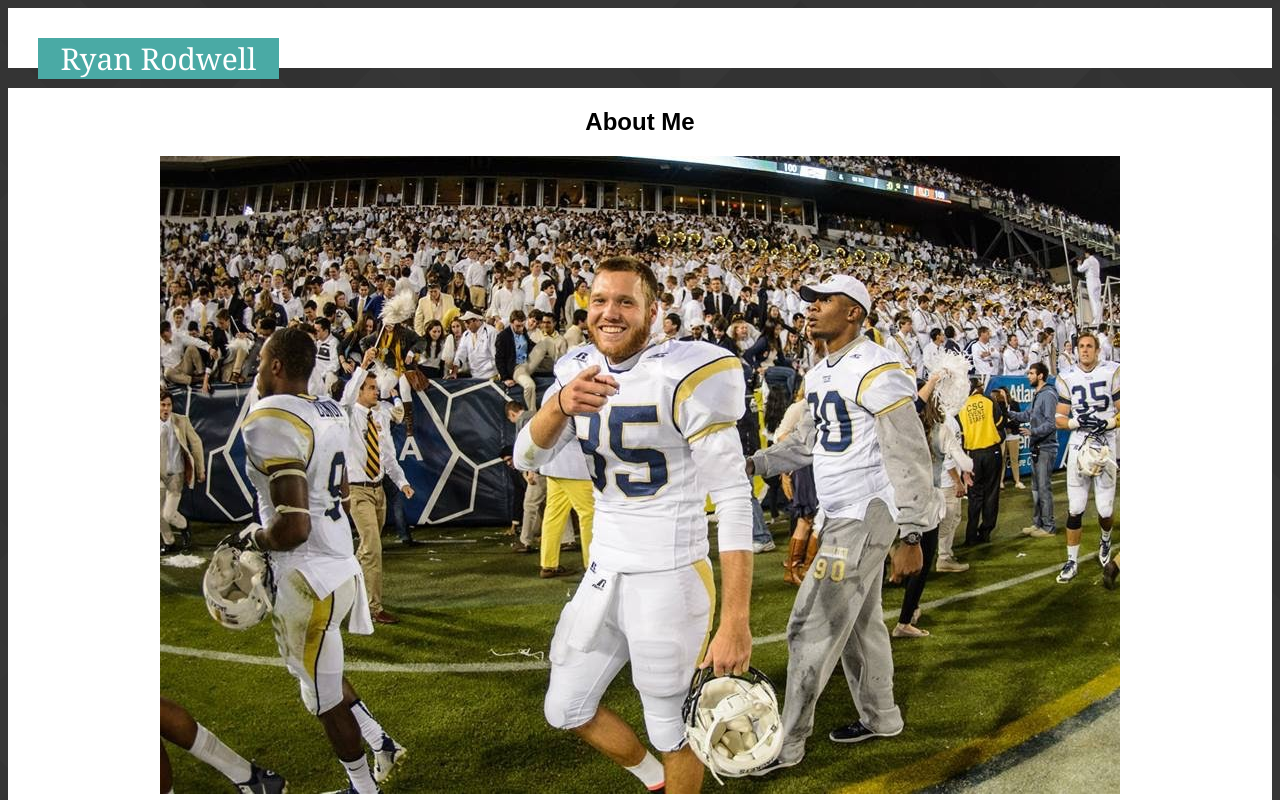
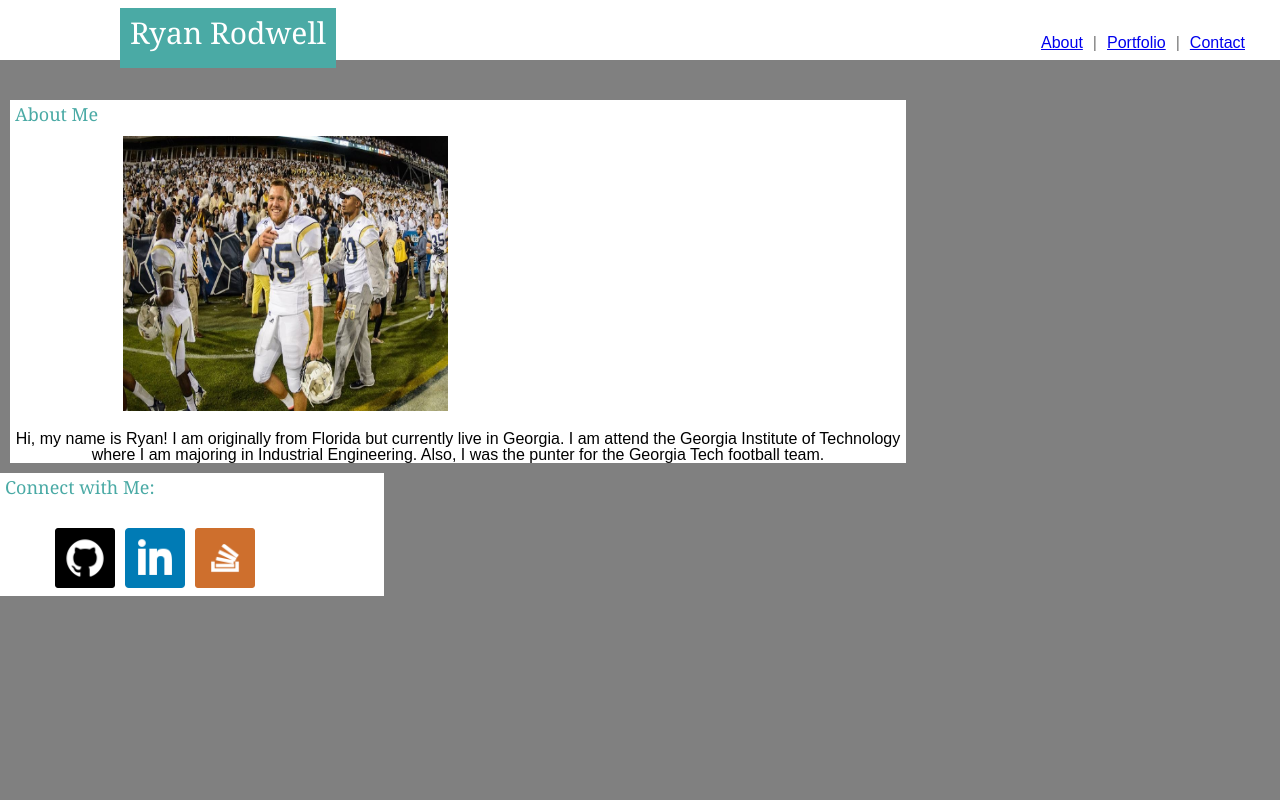
Before and after one commit to rrodwell/Basic-Portfolio, a plain HTML site: page index.html in a window 1280 px wide. Shown: the top 800 px of the page. Drawn offline with Linux system fonts and the light colour scheme.

Commit message:
updating CSS layout

```diff
--- a/assets/css/style.css
+++ b/assets/css/style.css
@@ -5,36 +5,94 @@
 
 body{
 	font-family: 'Arial', 'Helvetica Neue', Helvetica, sans-serif;
-	background-image: url('/assets/images/background.png');
-    background-repeat: repeat-x;
-    background-position: right top;
+	background: grey;
 }
 
 header{
-  margin-bottom: 10px;
+  margin-bottom: 30px;
   padding: 30px;
-  color: ##777777;
+  color: #777777;
   background: #ffffff;
   font-family: 'Georgia', Times, "Times New Roman", serif;
 }
+
+#nav{
+	float: right;
+ 	left: 120px;
+ 	padding: 0px;
+ 	color: #777777;
+ 	font-family: 'Arial', 'Helvetica Neue', Helvetica, sans-serif;
+}
+
 
 div{
 	background: #ffffff;
 	border-color: #dddddd;
 	border-width: 10px;
 }
+#mainimage{
+	position: relative;
+	float:left;
+	margin: 20px;
+}
 
  .logo{
- 	float: left;
- 	width: 20%;
+ 	position: absolute;
+ 	top: 8px;
+ 	left: 120px;
+ 	margin: 0 auto;
+ 	padding: 10px;
+ 	width: auto;
+ 	height: 60px;
+ 	text-align: center;
  	font-size: 30px;
  	color: white;
  	background: #4aaaa5;
  }
 
- .aboutme{
-	float:left;
- }
+h2{
+	float: left;
+	font-size: 18px;
+	left: 120px;
+ 	margin: 0 auto;
+	color: #4aaaa5;
+	padding: 5px;
+	font-family: 'Georgia', Times, "Times New Roman", serif;
+}
+section{
+	background: #ffffff;
+	border-color: #dddddd;
+	border-width: 10px;
+}
+#aboutme{
+	float: left;
+	width: 70%;
+	margin: 10px;
+
+}
+
+#connect{
+	float: left;
+	text-align: center;
+	width: 30%;
+}
+
+p{
+	float: left;
+}
+
+ul{
+    list-style-type: none;
+    margin: 0;
+    padding: 50px;
+
+}
+
+li{
+	float: left;
+    display: inline;
+    padding: 5px;
+}
 
  nav{
 	margin-bottom: 20px;
--- a/index.html
+++ b/index.html
@@ -3,9 +3,9 @@
 <head>
 <title>Portfolio</title>
 	<meta charset="utf-8">
-	<!--
+
 	<link rel="stylesheet" type="text/css" href="assets/css/reset.css">
-	-->
+
 	<link rel="stylesheet" type="text/css" href="assets/css/style.css">
 
 </head>
@@ -16,28 +16,35 @@
 		<div class="logo">
 			Ryan Rodwell
 		</div>
+		<ul id="nav">
+		  <li><a href="#home">About</a></li>
+		  <li>|</li>
+		  <li><a href="#news">Portfolio</a></li>
+		  <li>|</li>
+		  <li><a href="#contact">Contact</a></li>
+		</ul>
 	</header>
 
 
 	<div>
 
-		<section class="aboutme">
+		<section id="aboutme">
 
 		<h2>About Me</h2>
-
-		<img src="assets/images/aboutme.jpg" alt="Pictured: Ryan Rodwell">
+		<br>
+		<img id="mainimage" src="assets/images/aboutme.jpg" alt="Pictured: Ryan Rodwell" width="325" height="275">
 
 		<p>Hi, my name is Ryan! I am originally from Florida but currently live in Georgia. I am attend the Georgia Institute of Technology where I am majoring in Industrial Engineering. Also, I was the punter for the Georgia Tech football team.</p>
 		</section>
 
-		<section class="connect">
+		<section id="connect">
 			<h2>Connect with Me:</h2>
 			<ul>
-				<li> <a href="https://github.com/rrodwell" target="_blank"> <img src="assets/images/github.png" alt="Github"></a> </li>
+				<li> <a href="https://github.com/rrodwell" target="_blank"> <img src="assets/images/github.png" alt="Github" width="60" height="60"></a> </li>
 
-				<li> <a href="https://www.linkedin.com/in/ryanrodwell/" target="_blank"> <img src="assets/images/linkedin.png" alt="LinkedIn"></a> </li>
+				<li> <a href="https://www.linkedin.com/in/ryanrodwell/" target="_blank"> <img src="assets/images/linkedin.png" alt="LinkedIn" width="60" height="60"></a> </li>
 
-				<li> <a href="http://stackoverflow.com/users/7412922/ryan-rodwell" target="_blank"> <img src="assets/images/stackoverflow.png" alt="Stackoverflow"></a> </li>
+				<li> <a href="http://stackoverflow.com/users/7412922/ryan-rodwell" target="_blank"> <img src="assets/images/stackoverflow.png" alt="Stackoverflow" width="60" height="60"></a> </li>
 			</ul>
 		</section>
 	</div>
```
